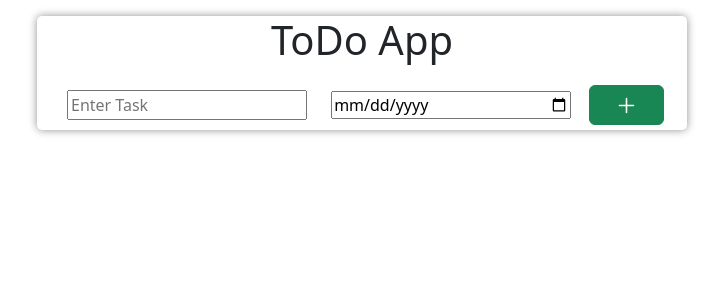
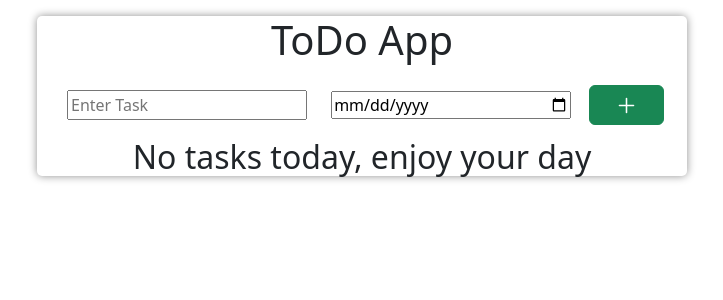
Before and after one commit to MuhammadHaroonHK/Todo-App, a React (Vite) app: page / in a window 1280 px wide. Shown: the top 300 px of the page, without its empty margins (278-1001 px from the left). Built offline with nearby package versions, Linux system fonts and the light colour scheme.

Commit message:
Use another hook(useContext) in project, also add new component for empty array

```diff
--- a/src/App.jsx
+++ b/src/App.jsx
@@ -3,11 +3,13 @@ import Heading from "./components/Heading"
 import Input from "./components/Input"
 import TodoItem from "./components/TodoItem";
 import "bootstrap/dist/css/bootstrap.min.css"
-
+import { ItemsStore } from "./store/ItemsStore";
+import NoTask from "./components/NoTask";
 
 function App() {
 
   const [toDoItems, setToDoItems] = useState([]);
+
   const addNewItems = (itemName, itemDate) => {
     let newItems = [...toDoItems,
     { name: itemName, date: itemDate }
@@ -22,14 +24,21 @@ function App() {
 
   return (
     <>
-      <center>
+      <ItemsStore.Provider
+        value={{
+          addNewItems: addNewItems,
+          toDoItems: toDoItems,
+          handleDeleteBtn: handleDeleteBtn
+        }}>
+        <center>
           <div className="custom">
             <Heading />
-            <Input addTodo={addNewItems} />
-            <TodoItem doItem={toDoItems}
-              handleDeleteBtn={handleDeleteBtn} />
+            <Input />
+            <NoTask />
+            <TodoItem />
           </div>
-      </center>
+        </center>
+      </ItemsStore.Provider>
     </>
   )
 }
--- a/src/components/Input.jsx
+++ b/src/components/Input.jsx
@@ -1,7 +1,11 @@
 import { useRef } from "react";
 import { IoAdd } from "react-icons/io5";
+import { useContext } from "react";
+import { ItemsStore } from "../store/ItemsStore.jsx";
 
-function Input({ addTodo }) {
+function Input() {
+
+  const { addNewItems } = useContext(ItemsStore);
 
   const setNewName = useRef();
   const setNewDate = useRef();
@@ -9,14 +13,14 @@ function Input({ addTodo }) {
   const addClickHandle = (event) => {
     event.preventDefault();
     const newName = setNewName.current.value;
-    setNewName.current.value="";
+    setNewName.current.value = "";
     const newDate = setNewDate.current.value;
-    setNewDate.current.value="";
-    addTodo(newName, newDate);
+    setNewDate.current.value = "";
+    addNewItems(newName, newDate);
   }
 
   return (
-    <form  className="row margin" onSubmit={addClickHandle}>
+    <form className="row margin" onSubmit={addClickHandle}>
       <div className="col-md-5 col-sm-3 input">
         <input type="text"
           placeholder="Enter Task"
@@ -29,7 +33,7 @@ function Input({ addTodo }) {
       <div className="col col-lg-2">
         <button type="submit"
           className="btn btn-success button"
-          >
+        >
           <IoAdd className="addIcon" /></button>
       </div>
     </form>
--- a/src/components/Items1.jsx
+++ b/src/components/Items1.jsx
@@ -1,6 +1,10 @@
 import { AiTwotoneDelete } from "react-icons/ai";
+import { ItemsStore } from "../store/ItemsStore";
+import { useContext } from "react";
 
-const Items1 = ({ todoName, todoDate, handleDeleteBtn }) => {
+const Items1 = ({ todoName, todoDate }) => {
+
+  const { handleDeleteBtn } = useContext(ItemsStore);
 
   return (
     <div className="row margin">
@@ -9,7 +13,7 @@ const Items1 = ({ todoName, todoDate, handleDeleteBtn }) => {
       <div className="col col-lg-2">
         <button type="button"
           className="btn btn-danger button"
-          onClick={() => handleDeleteBtn(todoName)}><AiTwotoneDelete className="addIcon"/></button>
+          onClick={() => handleDeleteBtn(todoName)}><AiTwotoneDelete className="addIcon" /></button>
       </div>
     </div>
   )
--- /dev/null
+++ b/src/components/NoTask.jsx
@@ -0,0 +1,11 @@
+import { useContext } from "react";
+import { ItemsStore } from "../store/ItemsStore";
+
+const NoTask = () => {
+    const { toDoItems } = useContext(ItemsStore);
+    return <>
+        {toDoItems.length === 0 && <h2>No tasks today, enjoy your day</h2>}
+    </>
+}
+
+export default NoTask;
--- a/src/components/TodoItem.jsx
+++ b/src/components/TodoItem.jsx
@@ -1,11 +1,14 @@
 import Items1 from "./Items1";
+import { ItemsStore } from "../store/ItemsStore";
+import { useContext } from "react";
 
+const TodoItem = ({ handleDeleteBtn }) => {
 
-const TodoItem = ({ doItem, handleDeleteBtn }) => {
+    const { toDoItems } = useContext(ItemsStore);
 
     return (
         <div>
-            {doItem.map((item) =>
+            {toDoItems.map((item) =>
                 <Items1
                     key={item.name}
                     todoName={item.name}
--- /dev/null
+++ b/src/store/ItemsStore.jsx
@@ -0,0 +1,7 @@
+import { createContext } from "react";
+
+export const ItemsStore = createContext({
+    addNewItems: () => { },
+    toDoItems: [],
+    handleDeleteBtn: () => { }
+});
```
